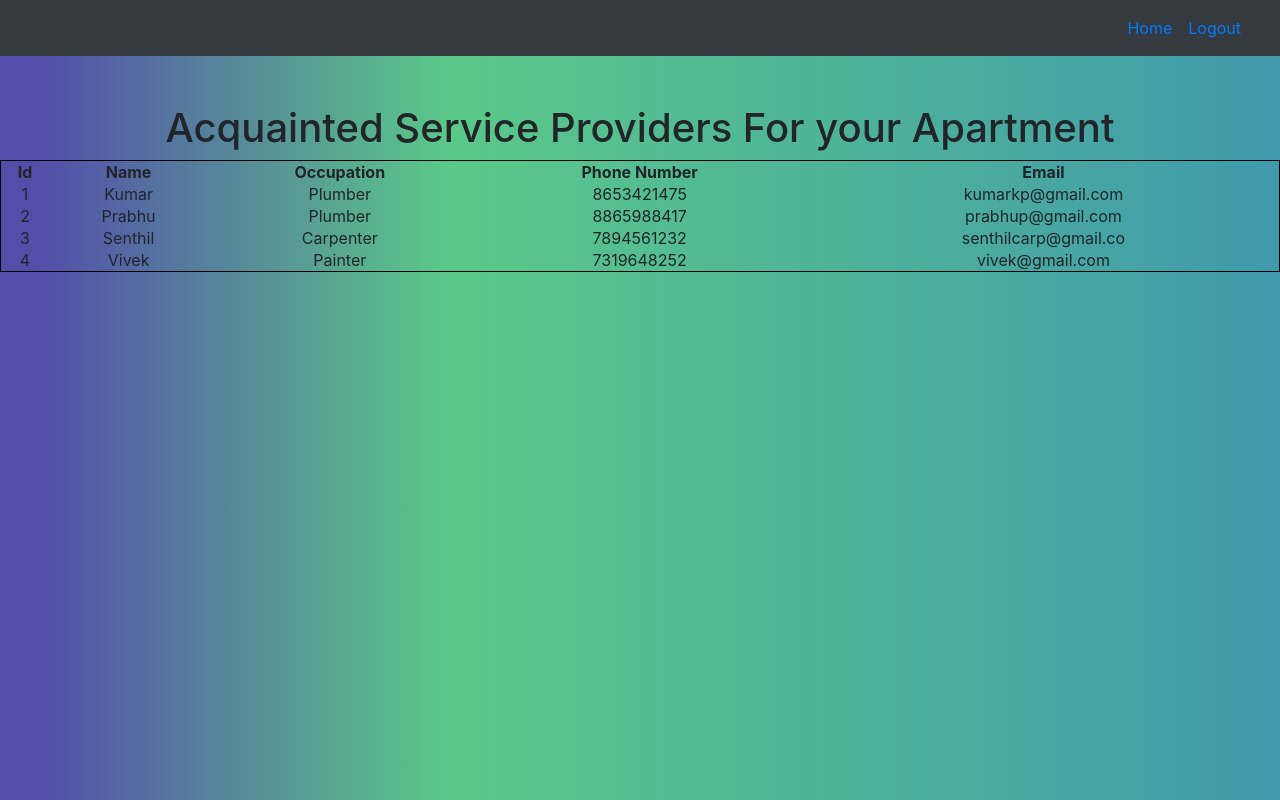
After one commit to ElectroFreak005/sdefinal, a Flask app: page /service in a window 1280 px wide. The commit adds this page. Run offline with Flask 2, Linux system fonts and the light colour scheme; a user stored in the database is signed in; data comes from the database, SQL or seed files in the repository; both versions use the stored data as it was after the commit.

Commit message:
added service providers page

```diff
--- a/website/auth.py
+++ b/website/auth.py
@@ -5,7 +5,7 @@ from .import db
 from flask_login import login_user,login_required,logout_user,current_user
 from flask_login import LoginManager
 from .import db
-from .models import User,Note
+from .models import User,Note,Service
 from datetime import datetime
 
 
@@ -19,9 +19,9 @@ def login():
         email=request.form.get('email')
         password=request.form.get('pass')
         user=User.query.filter_by(email=email).first()
-        if email == "admin@admin.com":
+        if email == "admin@gmail.com":
             if check_password_hash(user.password,password):
-                return redirect("/admin/user")
+                return redirect("/admin")
         if user:
             if check_password_hash(user.password,password):
                 login_user(user,remember=True)
@@ -54,9 +54,9 @@ def logout():
 @auth.route("/tenent",methods=['POST','GET'])
 @login_required
 def tenent():
-    print("hweri")
+    # print("hweri")
     users=User.query.filter().all()
-    print(users[0].email)
+    # print(users[0].email)
 
     if request.method=='POST':
         # print("prasanna")
@@ -77,6 +77,14 @@ def tenent():
     #recieved messages by current user
     curr_msg = Note.query.filter().all()
     return render_template("tenent.html",user=current_user, email=users, curr_msg=curr_msg)
+
+
+@auth.route("/service")
+@login_required
+def service():
+    services = Service.query.filter().all()
+    return render_template("service.html",list=services)
+
 
 
 
--- a/website/static/style_tenet.css
+++ b/website/static/style_tenet.css
@@ -1,6 +1,6 @@
 body{
     background: rgb(9, 194, 223);
-    background: linear-gradient(90deg, rgb(48, 42, 167) 3%, rgba(69, 197, 122, 0.967) 35%, rgb(65, 154, 172) 100%);
+    background: linear-gradient(90deg, rgb(83, 78, 170) 3%, rgba(85, 199, 132, 0.967) 35%, rgb(65, 154, 172) 100%);
 }
 
 .form-control{
@@ -13,6 +13,8 @@ body{
 table{
     border: 1px solid;
     border-color: black;
+    padding-left: 50px;
+    padding-right: 50px;
 }
 
 tr,td{
--- /dev/null
+++ b/website/templates/service.html
@@ -0,0 +1,50 @@
+<html lang="en">
+<head>
+    <meta charset="UTF-8">
+    <meta http-equiv="X-UA-Compatible" content="IE=edge">
+    <meta name="viewport" content="width=device-width, initial-scale=1.0">
+    <link rel="stylesheet" href="https://cdn.jsdelivr.net/npm/bootstrap@4.0.0/dist/css/bootstrap.min.css" integrity="sha384-Gn5384xqQ1aoWXA+058RXPxPg6fy4IWvTNh0E263XmFcJlSAwiGgFAW/dAiS6JXm" crossorigin="anonymous">
+    <link rel="stylesheet" href="{{url_for('static',filename='style_tenet.css')}}">
+    <title>Portal</title>
+</head>
+<body>
+    <nav class="navbar navbar-expand-sm bg-dark">
+
+        <div class="container-fluid">
+          <!-- Links -->
+          <!-- <li class="navbar-brand">Swastika Appartments</li> -->
+          <ul class="navbar-nav ml-auto">
+            <li class="nav-item">
+                <a class="nav-link" href="/tenent">Home</a>
+            </li>
+            <li class="nav-item">
+              <a class="nav-link" href="/logout">Logout</a>
+            </li>
+            <li class="nav-item">
+              <!-- <a class="nav-link" href="#">Link 3</a> -->
+            </li>
+          </ul>
+        </div>
+      </nav>
+      <br><br>
+      <h1 style="text-align: center">Acquainted Service Providers For your Apartment</h1>
+      <div>
+        <table style="width:100%">
+            <tr>
+              <th>Id</th>
+              <th>Name</th>
+              <th>Occupation</th>
+              <th>Phone Number</th>
+              <th>Email</th>
+            </tr>
+            {% for i in list %}
+            <tr>
+            <td>{{ i.id }}</td>
+            <td>{{ i.name }}</td>
+            <td>{{ i.occupation }}</td>
+            <td>{{ i.phno }}</td>
+            <td>{{ i.email }}</td>
+            </tr>
+        {% endfor %}
+        </table>
+    </div>
--- a/website/views.py
+++ b/website/views.py
@@ -1,7 +1,7 @@
 from flask import Blueprint,render_template,request,redirect
 from flask_login import login_user,login_required,logout_user,current_user
 from .import db
-from .models import User,Note
+from .models import User,Note,Service
 from datetime import datetime
 
 views=Blueprint('views',__name__)
```
Also changed, not shown: website/__init__.py (+4 -3 lines), website/models.py (+7 -0 lines), website/templates/tenent.html (+7 -3 lines), instance/database.db.
